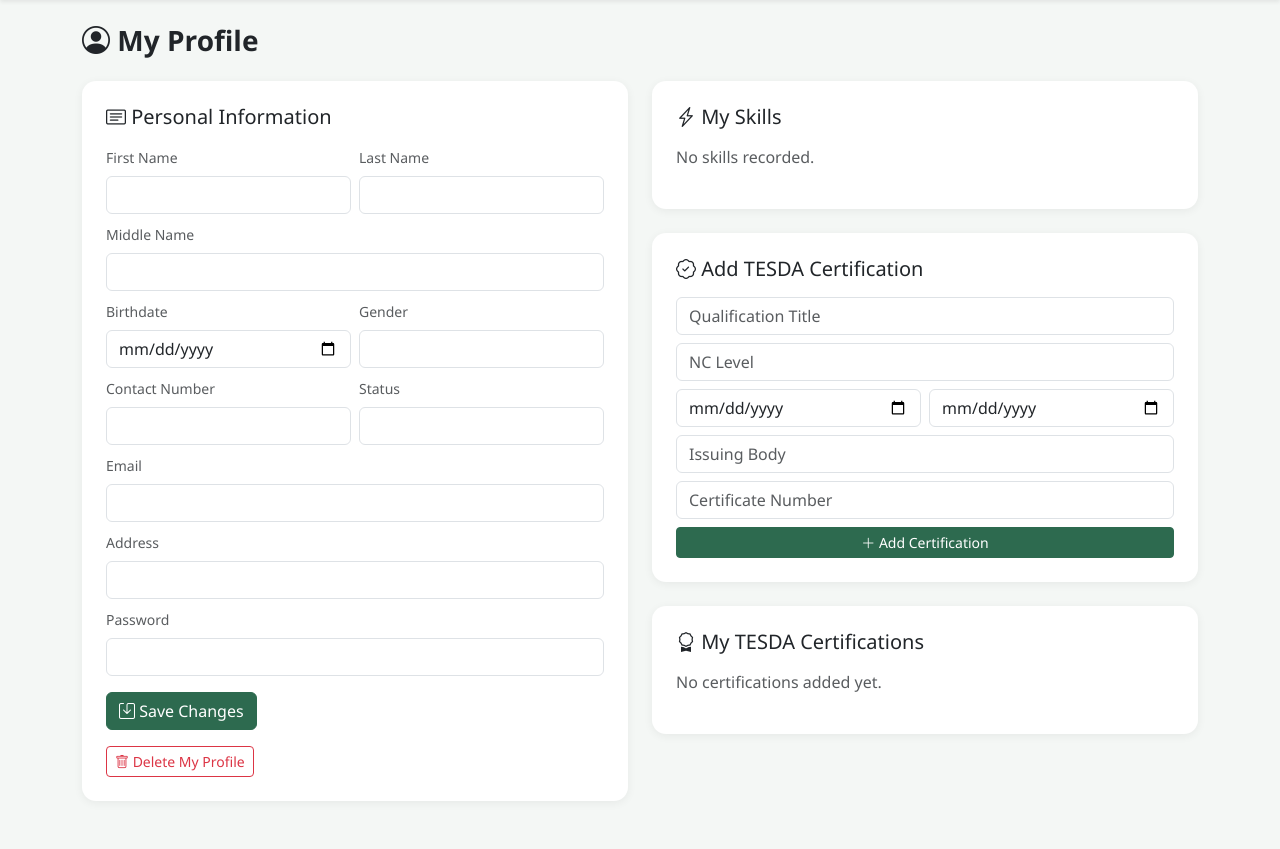
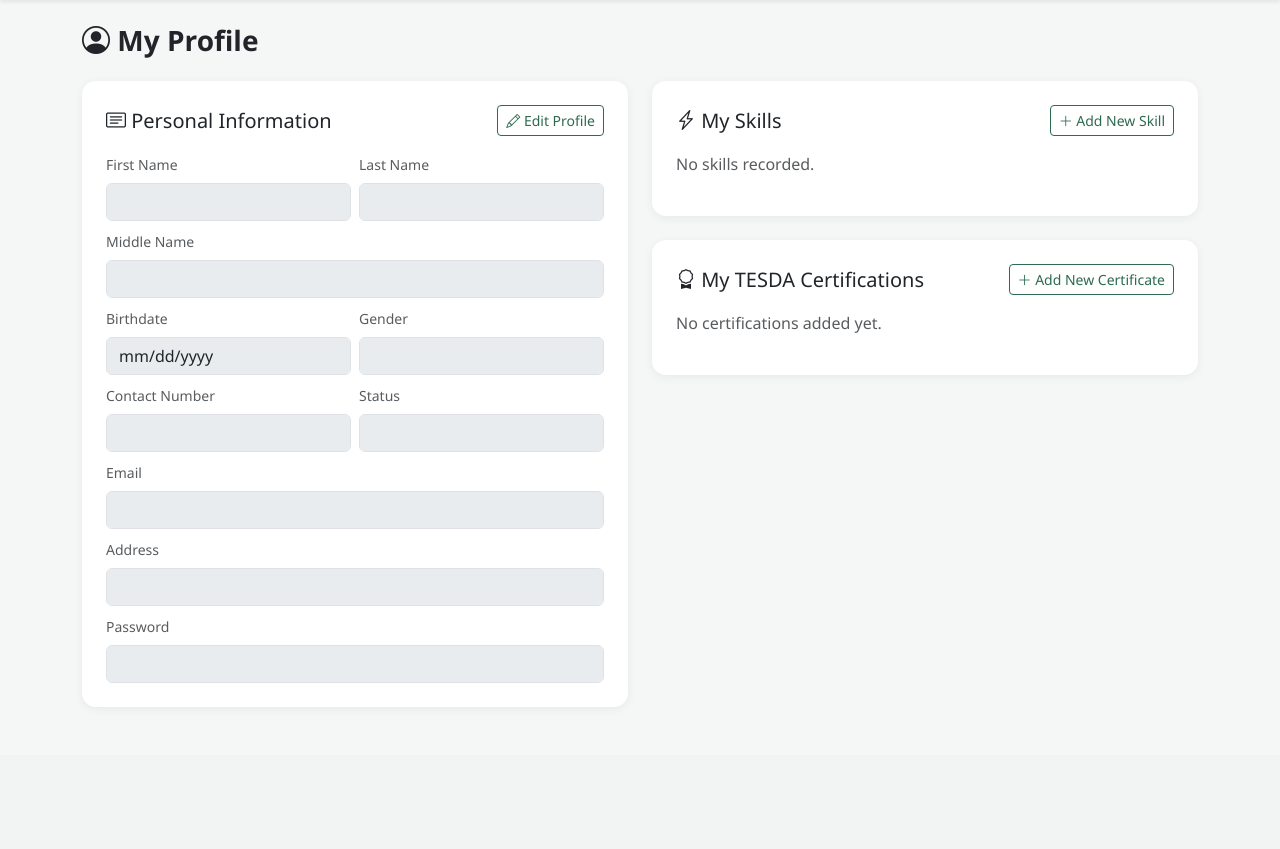
Before and after one commit to Anthz03/EnTreeProject, a Django app: template core/templates/core/profile_dashboard.html in a window 1280 px wide. Shown: the part 60-909 px from the top of the page. After the commit the page ends 767 px from the top, so only its background shows below. Run offline with Django 5.2, Linux system fonts and the light colour scheme; the template is opened without the code that fills it, so the values that code supplies are empty.

Commit message:
Revised: Applicant Skills and Description, Added Icons, UI for the Profile Information, Skills, and Tesda Certifictions.

```diff
--- a/core/templates/core/base.html
+++ b/core/templates/core/base.html
@@ -57,7 +57,11 @@
         .btn-success { background-color: #2d6a4f; border-color: #2d6a4f; }
         .btn-success:hover { background-color: #1b4332; border-color: #1b4332; }
         .btn-outline-success { color: #2d6a4f; border-color: #2d6a4f; }
-        .btn-outline-success:hover { background-color: #2d6a4f; }
+        .btn-outline-success:hover { background-color: #2d6a4f;
+        }
+        .skill-actions { opacity: 0; transition: opacity 0.15s; }
+        .skill-row:hover .skill-actions { opacity: 1; }
+
     </style>
 </head>
 <body>
--- a/core/templates/core/profile_dashboard.html
+++ b/core/templates/core/profile_dashboard.html
@@ -6,10 +6,17 @@
 <div class="row g-4">
     <div class="col-md-6">
         <div class="card p-4">
-            <h5 class="mb-3"><i class="bi bi-card-text"></i> Personal Information</h5>
-            <form method="post" action="{% url 'update_profile' %}">
+            <div class="d-flex justify-content-between align-items-center mb-3">
+                <h5 class="mb-0"><i class="bi bi-card-text"></i> Personal Information</h5>
+                <button type="button" id="editProfileBtn" class="btn btn-sm btn-outline-success" onclick="toggleProfileEdit(true)">
+                    <i class="bi bi-pencil"></i> Edit Profile
+                </button>
+            </div>
+
+            <form method="post" action="{% url 'update_profile' %}" id="profileForm">
                 {% csrf_token %}
                 <input type="hidden" name="education_id" value="{{ profile.education_id }}">
+                <fieldset id="profileFieldset" disabled>
                     <div class="row g-2">
                         <div class="col-6">
                             <label class="form-label small text-muted">First Name</label>
@@ -52,59 +59,76 @@
                             <input type="password" name="password" class="form-control" value="{{ profile.password }}">
                         </div>
                     </div>
-                <button type="submit" class="btn btn-success mt-3"><i class="bi bi-save"></i> Save Changes</button>
-            </form>
-            <form method="post" action="{% url 'delete_profile' %}" class="mt-2" onsubmit="return confirm('Delete this profile permanently?');">
-                {% csrf_token %}
-                <button type="submit" class="btn btn-outline-danger btn-sm mt-2"><i class="bi bi-trash"></i> Delete My Profile</button>
+                </fieldset>
+
+                <div id="profileActionButtons" class="d-none mt-3 d-flex gap-2">
+                    <button type="submit" class="btn btn-success"><i class="bi bi-save"></i> Save Changes</button>
+                    <button type="button" class="btn btn-outline-secondary" onclick="cancelProfileEdit()">Cancel</button>
+                </div>
             </form>
         </div>
     </div>
 
     <div class="col-md-6">
         <div class="card p-4 mb-4">
-            <h5 class="mb-3"><i class="bi bi-lightning-charge"></i> My Skills</h5>
+            <div class="d-flex justify-content-between align-items-center mb-3">
+                <h5 class="mb-0"><i class="bi bi-lightning-charge"></i> My Skills</h5>
+                <a href="{% url 'add_skill' %}" class="btn btn-sm btn-outline-success">
+                    <i class="bi bi-plus-lg"></i> Add New Skill
+                </a>
+            </div>
+
             {% for s in skills %}
-            <div class="border-bottom py-2">
-                <div class="d-flex justify-content-between">
+            <div class="border-bottom py-2 d-flex justify-content-between align-items-start skill-row">
+                <div>
+                    <div class="d-flex gap-2 align-items-center">
                         <strong>{{ s.skill_name }}</strong>
                         <span class="badge bg-light text-dark border">{{ s.skill_type }}</span>
                     </div>
                     <p class="text-muted small mb-0">{{ s.description }}</p>
+                </div>
+                <div class="skill-actions d-flex gap-2">
+                    <a href="{% url 'edit_skill' s.applicant_skill_id %}" class="btn btn-sm btn-outline-secondary">
+                        <i class="bi bi-pencil"></i>
+                    </a>
+                    <form method="post" action="{% url 'delete_skill' s.applicant_skill_id %}" onsubmit="return confirm('Remove this skill?');">
+                        {% csrf_token %}
+                        <button type="submit" class="btn btn-sm btn-outline-danger">
+                            <i class="bi bi-trash"></i>
+                        </button>
+                    </form>
+                </div>
             </div>
             {% empty %}
             <p class="text-muted">No skills recorded.</p>
             {% endfor %}
         </div>
 
-        <div class="card p-4 mb-4">
-            <h5 class="mb-3"><i class="bi bi-patch-check"></i> Add TESDA Certification</h5>
-            <form method="post" action="{% url 'add_certification' %}">
-                {% csrf_token %}
-                <input type="text" name="qualification_title" class="form-control mb-2" placeholder="Qualification Title" required>
-                <input type="text" name="nc_level" class="form-control mb-2" placeholder="NC Level">
-                <div class="row g-2 mb-2">
-                    <div class="col-6"><input type="date" name="date_issued" class="form-control"></div>
-                    <div class="col-6"><input type="date" name="expiry_date" class="form-control"></div>
-                </div>
-                <input type="text" name="issuing_body" class="form-control mb-2" placeholder="Issuing Body">
-                <input type="text" name="certificate_number" class="form-control mb-2" placeholder="Certificate Number">
-                <button type="submit" class="btn btn-success btn-sm w-100"><i class="bi bi-plus-lg"></i> Add Certification</button>
-            </form>
+        <div class="card p-4">
+            <div class="d-flex justify-content-between align-items-center mb-3">
+                <h5 class="mb-0"><i class="bi bi-award"></i> My TESDA Certifications</h5>
+                <a href="{% url 'add_certification' %}" class="btn btn-sm btn-outline-success">
+                    <i class="bi bi-plus-lg"></i> Add New Certificate
+                </a>
             </div>
 
-        <div class="card p-4">
-            <h5 class="mb-3"><i class="bi bi-award"></i> My TESDA Certifications</h5>
             {% for c in certifications %}
-            <div class="d-flex justify-content-between align-items-center border-bottom py-2">
+            <div class="border-bottom py-2 d-flex justify-content-between align-items-start skill-row">
                 <div>
                     <strong>{{ c.qualification_title }}</strong>
                     <p class="text-muted small mb-0">{{ c.nc_level }} &middot; {{ c.certificate_number }}</p>
                 </div>
+                <div class="skill-actions d-flex gap-2">
+                    <a href="{% url 'edit_certification' c.cert_id %}" class="btn btn-sm btn-outline-secondary">
+                        <i class="bi bi-pencil"></i>
+                    </a>
                     <form method="post" action="{% url 'delete_certification' c.cert_id %}" onsubmit="return confirm('Delete this certification?');">
                         {% csrf_token %}
-                    <button type="submit" class="btn btn-outline-danger btn-sm"><i class="bi bi-trash"></i></button>
+                        <button type="submit" class="btn btn-sm btn-outline-danger">
+                            <i class="bi bi-trash"></i>
+                        </button>
                     </form>
+                </div>
             </div>
             {% empty %}
             <p class="text-muted">No certifications added yet.</p>
@@ -112,4 +136,26 @@
         </div>
     </div>
 </div>
+
+<script>
+function toggleProfileEdit(editing) {
+    const fieldset = document.getElementById('profileFieldset');
+    const editBtn = document.getElementById('editProfileBtn');
+    const actionButtons = document.getElementById('profileActionButtons');
+
+    fieldset.disabled = !editing;
+
+    if (editing) {
+        editBtn.classList.add('d-none');
+        actionButtons.classList.remove('d-none');
+    } else {
+        editBtn.classList.remove('d-none');
+        actionButtons.classList.add('d-none');
+    }
+}
+
+function cancelProfileEdit() {
+    window.location.reload();
+}
+</script>
 {% endblock %}
--- a/core/urls.py
+++ b/core/urls.py
@@ -12,7 +12,12 @@ urlpatterns = [
     path('profile/', views.profile_dashboard, name='profile_dashboard'),
     path('profile/update/', views.update_profile, name='update_profile'),
     path('profile/delete/', views.delete_profile, name='delete_profile'),
-    path('profile/certifications/add/', views.add_certification, name='add_certification'),
-    path('profile/certifications/<int:cert_id>/update/', views.update_certification, name='update_certification'),
+
+    path('profile/certifications/add/', views.add_certification_view, name='add_certification'),
+    path('profile/certifications/<int:cert_id>/edit/', views.edit_certification_view, name='edit_certification'),
     path('profile/certifications/<int:cert_id>/delete/', views.delete_certification, name='delete_certification'),
+
+    path('profile/skills/add/', views.add_skill_view, name='add_skill'),
+    path('profile/skills/<int:applicant_skill_id>/edit/', views.edit_skill_view, name='edit_skill'),
+    path('profile/skills/<int:applicant_skill_id>/delete/', views.delete_skill_view, name='delete_skill'),
 ]
```
Also changed, not shown: core/db_utils.py (+74 -20 lines), core/templates/core/certification_form.html (added, +70 -0 lines), core/templates/core/skill_form.html (added, +53 -0 lines), core/views.py (+72 -6 lines), entree_config/settings.py (+18 -2 lines). Lines whose indentation alone changed are shown as unchanged.
